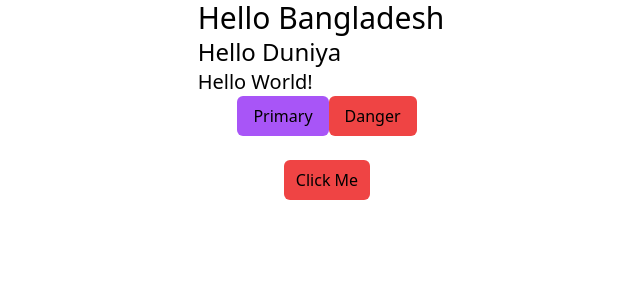
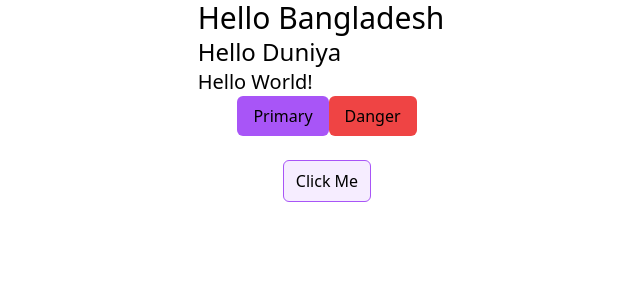
Before and after one commit to abujakariacse/react-reusable-components-module-4, a React (Vite) app: page / in a window 1280 px wide. Shown: the top 300 px of the page, without its empty margins (313-953 px from the left). Built offline with nearby package versions, Linux system fonts and the light colour scheme.

Commit message:
clsx for conditional class

```diff
--- a/package.json
+++ b/package.json
@@ -10,6 +10,7 @@
     "preview": "vite preview"
   },
   "dependencies": {
+    "clsx": "^2.1.0",
     "react": "^18.2.0",
     "react-dom": "^18.2.0",
     "react-router-dom": "^6.21.2",
--- a/src/App.tsx
+++ b/src/App.tsx
@@ -14,7 +14,7 @@ function App() {
         <button className="btn btn-danger">Danger</button>
       </div>
       <br />
-      <Button className={"bg-red-500"} />
+      <Button outline={true} />
     </div>
   );
 }
--- a/src/components/ui/Button.tsx
+++ b/src/components/ui/Button.tsx
@@ -1,8 +1,23 @@
+import clsx from "clsx";
 import { twMerge } from "tailwind-merge";
-export default function Button({ className }) {
+export default function Button({
+  className,
+  outline,
+}: {
+  className: string;
+  outline: boolean;
+}) {
   return (
     <button
-      className={twMerge(` bg-green-500 ${className} px-3 py-2 rounded-md `)}
+      className={twMerge(
+        clsx(
+          " bg-purple-500 px-3 py-2 rounded-md",
+          {
+            "border border-purple-500 bg-opacity-10 ": outline,
+          },
+          className
+        )
+      )}
     >
       Click Me
     </button>
```
Also changed, not shown: 1 other file (tests, documents, lock files or other folders).
